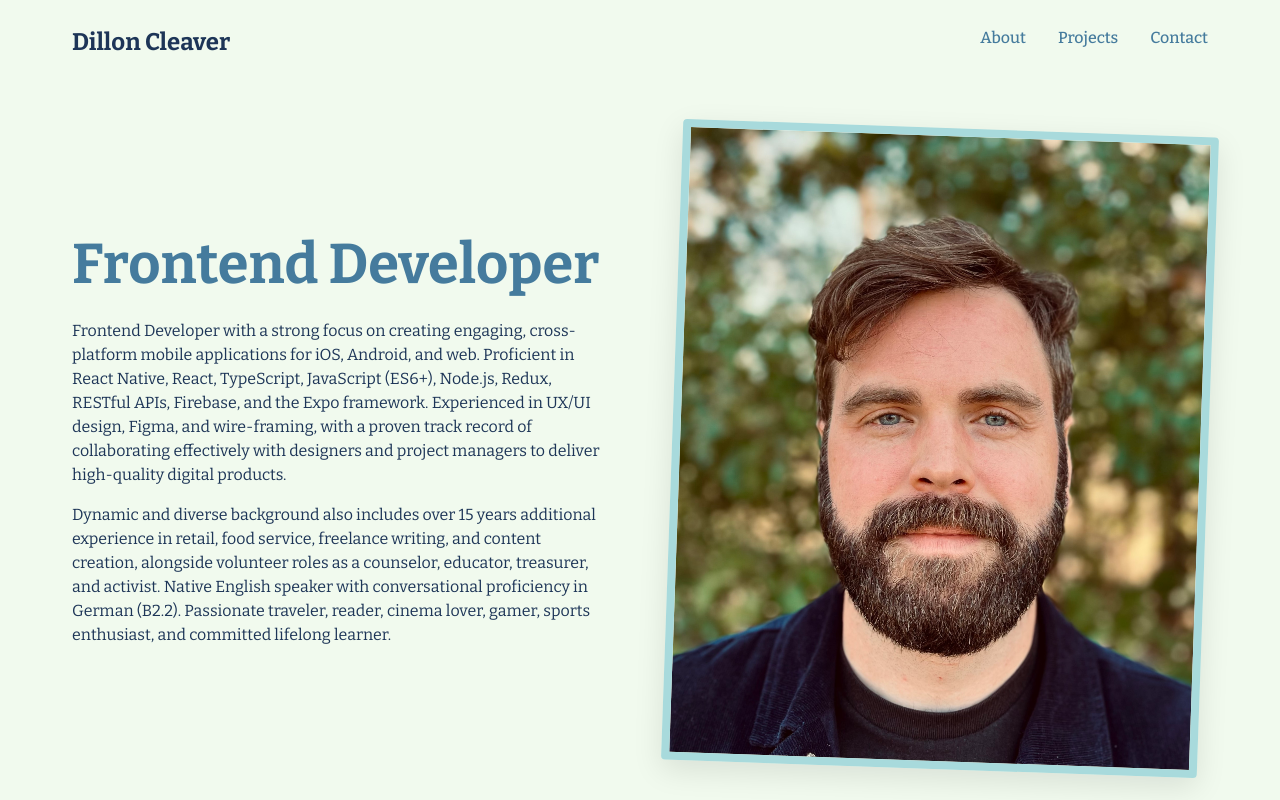
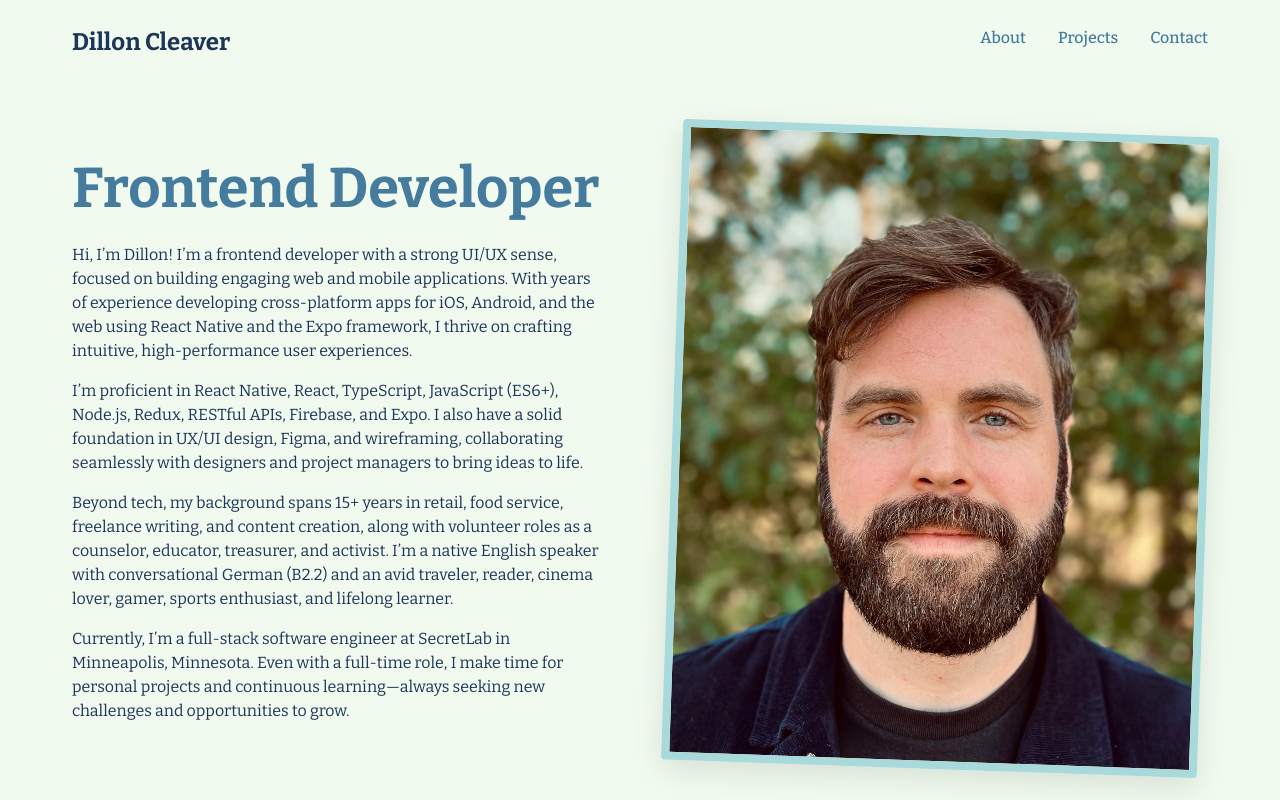
Before and after one commit to dillon-cleaver/dillon-cleaver-portfolio-next, a Next.js app: page / in a window 1280 px wide. Shown: the top 800 px of the page. Built offline with nearby package versions, Linux system fonts and the light colour scheme.

Commit message:
Update AboutMe text.

```diff
--- a/components/AboutMe.tsx
+++ b/components/AboutMe.tsx
@@ -12,22 +12,32 @@ export default function AboutMe() {
           <div className={styles.text}>
             <h1 className={styles.title}>Frontend Developer</h1>
             <p>
-              Frontend Developer with a strong focus on creating engaging,
-              cross-platform mobile applications for iOS, Android, and web.
-              Proficient in React Native, React, TypeScript, JavaScript (ES6+),
-              Node.js, Redux, RESTful APIs, Firebase, and the Expo framework.
-              Experienced in UX/UI design, Figma, and wire-framing, with a
-              proven track record of collaborating effectively with designers
-              and project managers to deliver high-quality digital products.
+              Hi, I’m Dillon! I’m a frontend developer with a strong UI/UX
+              sense, focused on building engaging web and mobile applications.
+              With years of experience developing cross-platform apps for iOS,
+              Android, and the web using React Native and the Expo framework, I
+              thrive on crafting intuitive, high-performance user experiences.
             </p>
             <p>
-              Dynamic and diverse background also includes over 15 years
-              additional experience in retail, food service, freelance writing,
-              and content creation, alongside volunteer roles as a counselor,
-              educator, treasurer, and activist. Native English speaker with
-              conversational proficiency in German (B2.2). Passionate traveler,
-              reader, cinema lover, gamer, sports enthusiast, and committed
-              lifelong learner.
+              I’m proficient in React Native, React, TypeScript, JavaScript
+              (ES6+), Node.js, Redux, RESTful APIs, Firebase, and Expo. I also
+              have a solid foundation in UX/UI design, Figma, and wireframing,
+              collaborating seamlessly with designers and project managers to
+              bring ideas to life.
+            </p>
+            <p>
+              Beyond tech, my background spans 15+ years in retail, food
+              service, freelance writing, and content creation, along with
+              volunteer roles as a counselor, educator, treasurer, and activist.
+              I’m a native English speaker with conversational German (B2.2) and
+              an avid traveler, reader, cinema lover, gamer, sports enthusiast,
+              and lifelong learner.
+            </p>
+            <p>
+              Currently, I’m a full-stack software engineer at SecretLab in
+              Minneapolis, Minnesota. Even with a full-time role, I make time
+              for personal projects and continuous learning—always seeking new
+              challenges and opportunities to grow.
             </p>
           </div>
           <div className={styles.imageContainer}>
```
Also changed, not shown: app/assets/dillon-sept-23-2.jpg (added).
